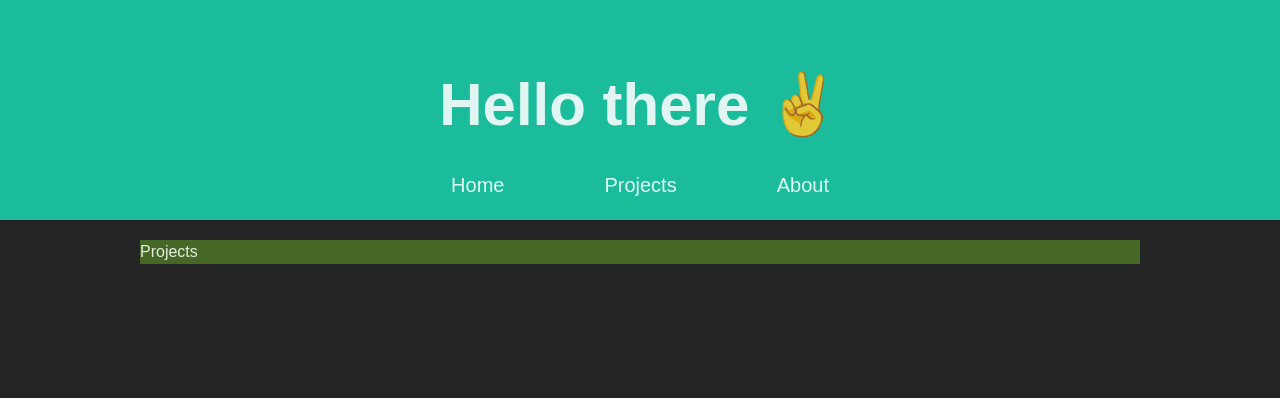
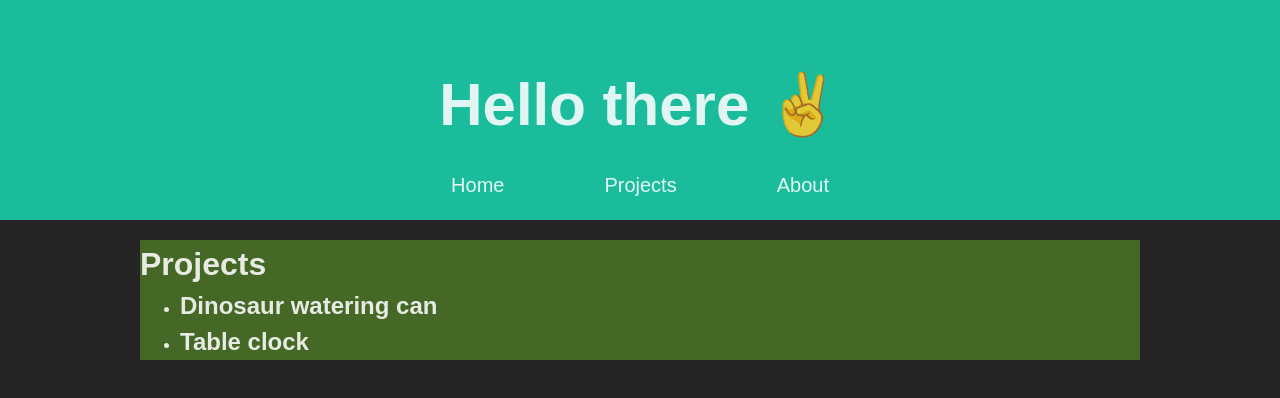
Before and after one commit to frej0887/BlogWebsite, a React (Vite) app: page /projects in a window 1280 px wide. Shown: the top 398 px of the page. Built offline with nearby package versions, Linux system fonts and the light colour scheme.

Commit message:
project overview works

```diff
--- a/package.json
+++ b/package.json
@@ -12,6 +12,7 @@
   "dependencies": {
     "react": "^19.1.0",
     "react-dom": "^19.1.0",
+    "react-markdown": "^10.1.0",
     "react-responsive": "^10.0.1",
     "react-router-dom": "^7.6.0"
   },
--- a/src/App.tsx
+++ b/src/App.tsx
@@ -7,6 +7,8 @@ import {Projects} from "./pages/Projects.tsx";
 import {About} from "./pages/About.tsx";
 import {NoPage} from "./pages/NoPage.tsx";
 import {LayoutContext } from './contexts.tsx';
+import {SingleProject} from "./pages/SingleProject.tsx";
+
 
 function App() {
   const isLaptop = useMediaQuery({
@@ -22,6 +24,8 @@ function App() {
             <Route index element={<Home/>}/>
             <Route path="about" element={<About/>}/>
             <Route path="projects" element={<Projects/>}/>
+            {/*<Route path="projects/:projectId" element={<SingleProject/>}/>*/}
+            <Route path="projects/:projectId" Component={SingleProject}/>
             <Route path="*" element={<NoPage/>}/>
           </Route>
         </Routes>
--- a/src/pages/Projects.tsx
+++ b/src/pages/Projects.tsx
@@ -1,7 +1,34 @@
+import projectOverview from './projects.json'
+import {Link} from "react-router-dom";
 
 export const Projects = () => {
 
+  const projects = projectOverview.map(function (object) {
+    return <ProjectPreview id={object.id} name={object.name} path={object.path}/>;
+  })
+
   return (
-    <>Projects</>
+    <>
+      <h1>Projects</h1>
+      <ul>
+        {projects}
+      </ul>
+    </>
   )
 }
+
+type ProjectPreview = {
+  "id": number,
+  "name": string,
+  "path": string,
+}
+
+const ProjectPreview = ({name, id}: ProjectPreview) => {
+  return (
+    <Link to={`/projects/${id}`}>
+      <li key={id}>
+        <h2>{name}</h2>
+      </li>
+    </Link>
+  )
+}
--- /dev/null
+++ b/src/pages/SingleProject.tsx
@@ -0,0 +1,38 @@
+import ReactMarkdown from 'react-markdown'
+import {useParams} from "react-router-dom";
+import projectOverview from "./projects.json";
+
+export const SingleProject = () => {
+  const {projectId} = useParams();
+  if (projectId == undefined) {
+    return <div></div>
+  }
+  const project = projectOverview.filter(x => x.id == parseInt(projectId))
+    .map(function (object) {
+    return <Project id={object.id} name={object.name} path={object.path} text={object.text} />;
+  })
+
+  return (
+    <>
+      {project}
+    </>
+  )
+}
+
+type ProjectPreview = {
+  "id": number,
+  "name": string,
+  "path": string,
+  "text": string,
+}
+
+const Project = ({name, id, text}: ProjectPreview) => {
+
+  return (
+    <>
+      <h1>{name}</h1>
+      <p>Id: {id}</p>
+      <ReactMarkdown>{text}</ReactMarkdown>
+    </>
+  )
+}
--- /dev/null
+++ b/src/pages/projects.json
@@ -0,0 +1,16 @@
+[
+  {
+    "id": 0,
+    "name": "Dinosaur watering can",
+    "path": "./markdown/dinosaur_wateringcan.md",
+    "previewImage": "image1.png",
+    "text": "Dinosaurs are cool"
+  },
+  {
+    "id": 1,
+    "name": "Table clock",
+    "path": "./markdown/dinosaur_wateringcan.md",
+    "previewImage": "image2.jpg",
+    "text": "Bad thing with oled"
+  }
+]
```
Also changed, not shown: 1 other file (tests, documents, lock files or other folders).
